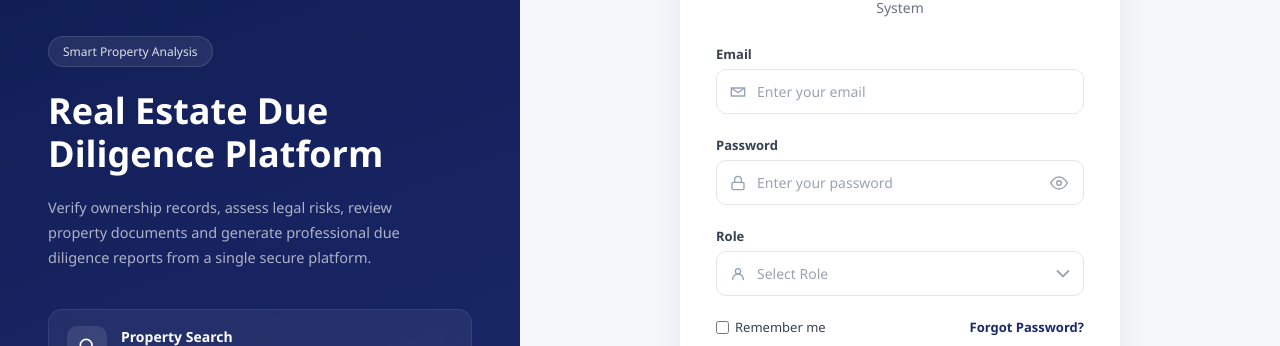
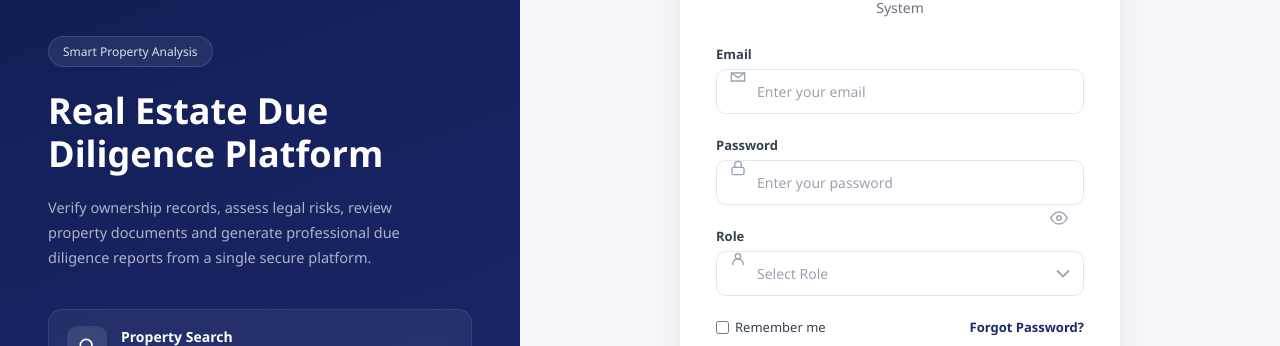
Before and after one commit to springboardmentor198/team-01, a React app in the folder frontend/: page /login in a window 1280 px wide. Shown: the part 227-573 px from the top of the page. Built offline with nearby package versions, Linux system fonts and the light colour scheme; the HTML template or start-up script is replaced by a standard one.

Commit message:
Updated ui for forgot password

```diff
--- a/frontend/src/pages/ForgotPassword/ForgotPassword.css
+++ b/frontend/src/pages/ForgotPassword/ForgotPassword.css
@@ -65,8 +65,10 @@ body {
 
 /* Form */
 
-.input-group {
-    margin-bottom: 24px;
+.input-group{
+    display:block !important;
+    width:100%;
+    margin-bottom:24px;
 }
 
 .input-group label {
--- a/frontend/src/pages/ForgotPassword/ForgotPassword.jsx
+++ b/frontend/src/pages/ForgotPassword/ForgotPassword.jsx
@@ -1,4 +1,4 @@
-import React, { useState } from "react";
+import react, { useState } from "react";
 import { Link, useNavigate } from "react-router-dom";
 import { FiArrowLeft, FiLock } from "react-icons/fi";
 import "./ForgotPassword.css";
--- a/frontend/src/pages/ResetPassword/ResetPassword.jsx
+++ b/frontend/src/pages/ResetPassword/ResetPassword.jsx
@@ -1,4 +1,4 @@
-import React, { useState } from "react";
+import react, { useState } from "react";
 import { Link, useNavigate } from "react-router-dom";
 import {
   FiLock,
--- a/frontend/src/pages/VerifyOtp/VerifyOtp.jsx
+++ b/frontend/src/pages/VerifyOtp/VerifyOtp.jsx
@@ -1,4 +1,4 @@
-import React, { useState } from "react";
+import react, { useState } from "react";
 import { Link } from "react-router-dom";
 import { FiArrowLeft } from "react-icons/fi";
 import "./VerifyOtp.css";
```
Also changed, not shown: 1 other file (tests, documents, lock files or other folders).
